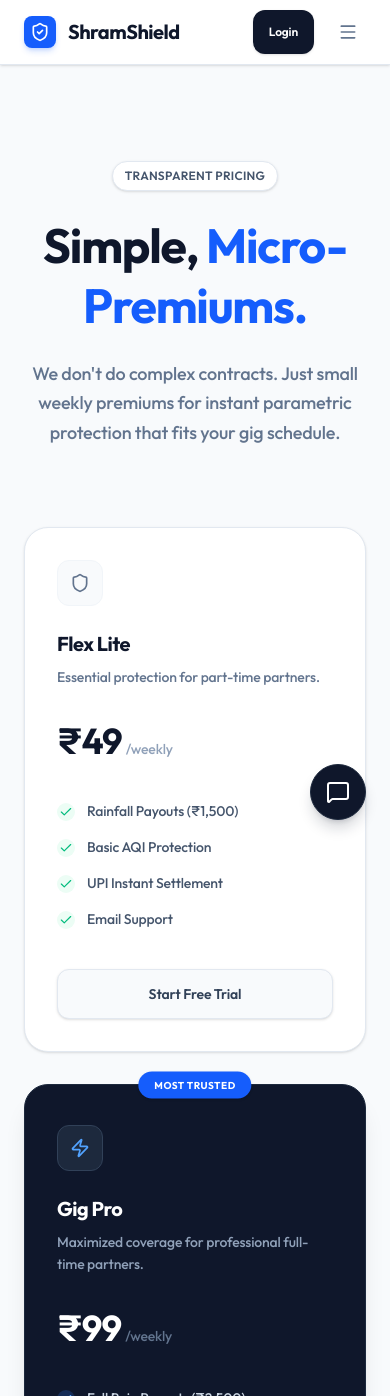
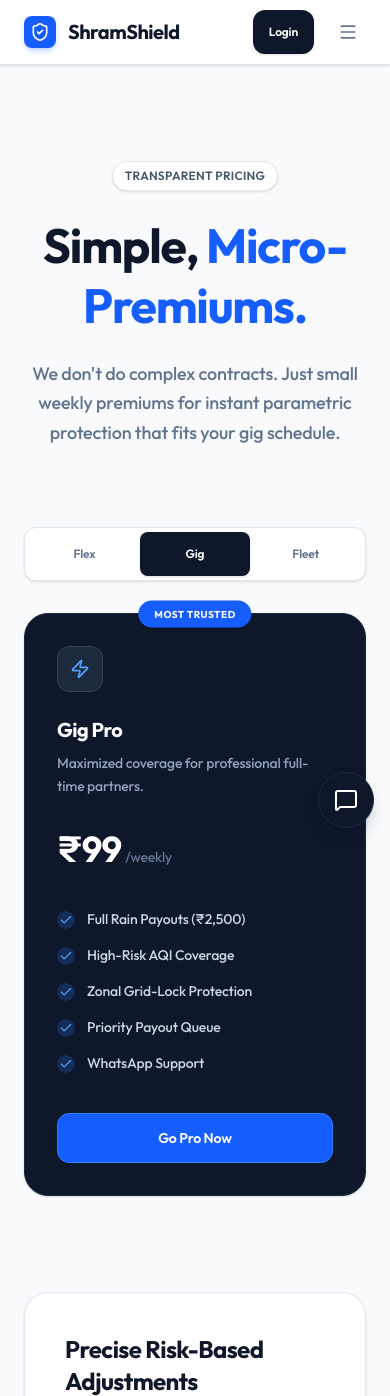
Before and after one commit to archeeetah/Guidewire-devtrails, a Next.js app in the folder frontend/: page /pricing in a window 390 px wide. Shown: the top 1396 px of the page. Built offline with nearby package versions, Linux system fonts and the light colour scheme.

Commit message:
feat: implement parametric insurance protection modal with geolocation-based risk quoting and automated trigger monitoring

```diff
--- a/frontend/src/app/portal/page.tsx
+++ b/frontend/src/app/portal/page.tsx
@@ -4,7 +4,7 @@
 import {
   CloudLightning, MapPin, ShieldCheck, CheckCircle2,
   CloudRain, AlertCircle, Loader2, ArrowRight,
-  Zap, History, Navigation, Bell, Activity
+  Zap, History, Navigation, Bell, Activity, ChevronRight, Home
 } from "lucide-react";
 import { motion, AnimatePresence } from "framer-motion";
 
@@ -97,7 +97,20 @@
     <main className="min-h-screen bg-slate-50 text-slate-900 selection:bg-blue-100 selection:text-blue-900 pb-32 font-sans">
 
       {/* Clean Corporate Header */}
-      <header className="relative bg-white border-b border-slate-200 pt-16 pb-20 px-6 shadow-sm">
+      <header className="relative bg-white border-b border-slate-200 pt-8 pb-20 px-6 shadow-sm">
+        {/* Breadcrumb Row */}
+        <div className="max-w-lg mx-auto mb-8">
+          <nav className="flex items-center gap-1.5 text-xs font-medium">
+            <a href="/" className="text-slate-400 hover:text-blue-600 transition-colors flex items-center gap-1">
+              <Home className="w-3.5 h-3.5" /> Home
+            </a>
+            <ChevronRight className="w-3 h-3 text-slate-300" />
+            <span className="text-slate-600 font-semibold">Partner Portal</span>
+            <ChevronRight className="w-3 h-3 text-slate-300" />
+            <span className="text-blue-600 font-semibold">Dashboard</span>
+          </nav>
+        </div>
+
         <div className="relative z-10 max-w-lg mx-auto">
           <div className="flex justify-between items-center mb-8">
             <div className="flex items-center gap-3">
--- a/frontend/src/app/pricing/page.tsx
+++ b/frontend/src/app/pricing/page.tsx
@@ -1,5 +1,6 @@
 "use client";
 
+import { useState } from "react";
 import Navbar from "@/components/Navbar";
 import Footer from "@/components/Footer";
 import { motion } from "framer-motion";
@@ -63,6 +64,8 @@
 ];
 
 export default function PricingPage() {
+  const [activeMobilePlan, setActiveMobilePlan] = useState(1); // Default to "Gig Pro" (index 1)
+
   return (
     <main className="min-h-screen bg-slate-50 text-slate-900 selection:bg-blue-100 selection:text-blue-900 pb-24 font-sans">
       <Navbar />
@@ -95,7 +98,21 @@
           </motion.p>
         </div>
 
-        <div className="grid grid-cols-1 md:grid-cols-3 gap-8 max-w-6xl mx-auto items-center">
+        {/* Mobile Plan Tab Selector */}
+        <div className="md:hidden flex bg-white border border-slate-200 rounded-xl p-1 mb-8 max-w-sm mx-auto shadow-sm">
+          {PLANS.map((plan, i) => (
+            <button
+              key={plan.name}
+              onClick={() => setActiveMobilePlan(i)}
+              className={`flex-1 py-2.5 rounded-lg text-xs font-semibold transition-all ${activeMobilePlan === i ? 'bg-slate-900 text-white shadow-sm' : 'text-slate-500 hover:text-slate-700'}`}
+            >
+              {plan.name.split(" ")[0]}
+            </button>
+          ))}
+        </div>
+
+        {/* Desktop: Full Grid */}
+        <div className="hidden md:grid grid-cols-3 gap-8 max-w-6xl mx-auto items-center">
           {PLANS.map((plan, i) => (
             <motion.div
               initial={{ opacity: 0, y: 20 }}
@@ -148,6 +165,61 @@
           ))}
         </div>
 
+        {/* Mobile: Single Card View */}
+        <div className="md:hidden max-w-sm mx-auto">
+          {PLANS.map((plan, i) => (
+            activeMobilePlan === i && (
+              <motion.div
+                initial={{ opacity: 0, x: 10 }}
+                animate={{ opacity: 1, x: 0 }}
+                key={plan.name}
+                className={`relative p-8 rounded-3xl flex flex-col ${plan.color} shadow-sm border ${plan.border}`}
+              >
+                {plan.popular && (
+                  <div className="absolute top-0 left-1/2 -translate-x-1/2 -translate-y-1/2 px-4 py-1.5 bg-blue-600 text-white rounded-full text-[10px] font-bold uppercase tracking-wider shadow-sm">
+                    Most Trusted
+                  </div>
+                )}
+
+                <div className="mb-8">
+                  <div className={`p-3 w-fit rounded-xl mb-6 ${plan.popular ? 'bg-slate-800 border-slate-700' : 'bg-slate-50 border-slate-100'} border`}>
+                     {plan.icon}
+                  </div>
+                  <h3 className="text-xl font-bold tracking-tight mb-2">{plan.name}</h3>
+                  <p className={`text-sm font-medium leading-relaxed ${plan.popular ? 'text-slate-400' : 'text-slate-500'}`}>
+                    {plan.description}
+                  </p>
+                </div>
+
+                <div className="mb-10">
+                  <div className="flex items-baseline gap-1">
+                    <span className="text-4xl font-bold tracking-tight">{plan.price}</span>
+                    {plan.period !== "per partner" && <span className={`font-medium text-sm ${plan.popular ? 'text-slate-500' : 'text-slate-400'}`}>/{plan.period}</span>}
+                  </div>
+                  {plan.period === "per partner" && <p className="text-xs font-semibold uppercase tracking-widest text-slate-400 mt-2">Scale with your fleet</p>}
+                </div>
+
+                <div className="space-y-4 mb-10 flex-grow">
+                  {plan.features.map(feature => (
+                    <div key={feature} className="flex items-start gap-3">
+                      <div className={`mt-0.5 p-0.5 rounded-full ${plan.popular ? 'bg-blue-500/20' : 'bg-emerald-50'}`}>
+                        <Check className={`w-3.5 h-3.5 ${plan.popular ? 'text-blue-400' : 'text-emerald-500'}`} />
+                      </div>
+                      <span className={`text-sm font-medium ${plan.popular ? 'text-slate-300' : 'text-slate-600'}`}>{feature}</span>
+                    </div>
+                  ))}
+                </div>
+
+                <a href={plan.name === "Fleet Enterprise" ? "/support" : "/login"} className="w-full mt-auto">
+                  <button className={`w-full py-3.5 rounded-xl font-semibold text-sm transition-all shadow-sm ${plan.buttonStyle}`}>
+                    {plan.button}
+                  </button>
+                </a>
+              </motion.div>
+            )
+          ))}
+        </div>
+
         {/* Dynamic Risk Calculator Teaser */}
         <motion.div
           initial={{ opacity: 0, y: 20 }}
--- a/frontend/src/components/ChatBot.tsx
+++ b/frontend/src/components/ChatBot.tsx
@@ -1,6 +1,7 @@
 "use client";
 
 import { useState, useRef, useEffect } from "react";
+import { usePathname } from "next/navigation";
 import { MessageSquare, X, Send, User, Bot, Globe, ChevronDown } from "lucide-react";
 import { motion, AnimatePresence } from "framer-motion";
 
@@ -78,10 +79,16 @@
   }
 };
 
+const HIDDEN_ROUTES = ["/login", "/dashboard", "/how-it-works"];
+
 export default function ChatBot() {
+  const pathname = usePathname();
   const [isOpen, setIsOpen] = useState(false);
   const [language, setLanguage] = useState<Language>("hinglish");
   const [showLangMenu, setShowLangMenu] = useState(false);
+
+  // Hide chatbot on pages where it's not needed
+  if (HIDDEN_ROUTES.includes(pathname)) return null;
   const [messages, setMessages] = useState<Message[]>([
     { id: "1", role: "bot", text: TRANSLATIONS["hinglish"].greeting }
   ]);
@@ -157,7 +164,7 @@
   };
 
   return (
-    <div className="fixed bottom-6 right-6 z-[100] flex flex-col items-end">
+    <div className="fixed bottom-0 right-0 sm:bottom-6 sm:right-6 z-[100] flex flex-col items-end">
 
       <AnimatePresence>
         {isOpen && (
@@ -166,7 +173,7 @@
             animate={{ opacity: 1, y: 0, scale: 1 }}
             exit={{ opacity: 0, y: 20, scale: 0.95 }}
             transition={{ duration: 0.2 }}
-            className="w-[340px] sm:w-[380px] h-[500px] bg-white rounded-2xl shadow-xl border border-slate-200 flex flex-col mb-4 overflow-hidden font-sans relative"
+            className="w-screen sm:w-[380px] h-[100dvh] sm:h-[500px] bg-white sm:rounded-2xl shadow-xl border border-slate-200 flex flex-col sm:mb-4 overflow-hidden font-sans relative"
           >
             {/* Custom Language Dropdown Menu */}
             <AnimatePresence>
@@ -200,25 +207,25 @@
             </AnimatePresence>
 
             {/* Header */}
-            <div className="bg-slate-900 px-5 py-4 flex items-center justify-between shrink-0 relative z-30">
-               <div className="flex items-center gap-3">
-                  <div className="w-8 h-8 rounded-full bg-blue-600 flex items-center justify-center">
+            <div className="bg-slate-900 px-4 sm:px-5 py-3 sm:py-4 flex items-center justify-between shrink-0 relative z-30">
+               <div className="flex items-center gap-2.5">
+                  <div className="w-8 h-8 rounded-full bg-blue-600 flex items-center justify-center shrink-0">
                     <Bot className="w-4 h-4 text-white" />
                   </div>
-                  <div>
-                    <h3 className="text-white font-semibold text-sm leading-tight">{TRANSLATIONS[language].title}</h3>
+                  <div className="min-w-0">
+                    <h3 className="text-white font-semibold text-sm leading-tight truncate">{TRANSLATIONS[language].title}</h3>
                     <p className="text-blue-300 text-[10px] font-medium uppercase tracking-widest">{TRANSLATIONS[language].status}</p>
                   </div>
                </div>
 
-               <div className="flex items-center gap-3">
+               <div className="flex items-center gap-2 shrink-0">
                   {/* Custom Language Button */}
                   <button
                     onClick={() => setShowLangMenu(!showLangMenu)}
-                    className="flex items-center gap-1.5 bg-slate-800 hover:bg-slate-700 transition-colors rounded-lg px-2.5 py-1.5 border border-slate-700"
+                    className="flex items-center gap-1.5 bg-slate-800 hover:bg-slate-700 transition-colors rounded-lg px-2 sm:px-2.5 py-1.5 border border-slate-700"
                   >
                     <Globe className="w-3.5 h-3.5 text-slate-300" />
-                    <span className="text-[11px] font-semibold text-white tracking-widest uppercase">
+                    <span className="hidden sm:inline text-[11px] font-semibold text-white tracking-widest uppercase">
                        {LANG_OPTIONS.find(l => l.value === language)?.label}
                     </span>
                     <ChevronDown className="w-3 h-3 text-slate-400" />
@@ -290,14 +297,16 @@
       </AnimatePresence>
 
       {/* Floating Button */}
-      <motion.button
-        whileHover={{ scale: 1.05 }}
-        whileTap={{ scale: 0.95 }}
-        onClick={() => setIsOpen(!isOpen)}
-        className="w-14 h-14 bg-slate-900 border border-slate-800 text-white rounded-full flex items-center justify-center shadow-lg shadow-slate-900/20 z-50 transition-colors hover:bg-slate-800"
-      >
-        {isOpen ? <X className="w-6 h-6" /> : <MessageSquare className="w-6 h-6" />}
-      </motion.button>
+      {!isOpen && (
+        <motion.button
+          whileHover={{ scale: 1.05 }}
+          whileTap={{ scale: 0.95 }}
+          onClick={() => setIsOpen(true)}
+          className="w-14 h-14 bg-slate-900 border border-slate-800 text-white rounded-full flex items-center justify-center shadow-lg shadow-slate-900/20 z-50 transition-colors hover:bg-slate-800 m-4 sm:m-0"
+        >
+          <MessageSquare className="w-6 h-6" />
+        </motion.button>
+      )}
 
     </div>
   );
```
Also changed, not shown: frontend/src/components/ProtectionModal.tsx (+8 -8 lines).
